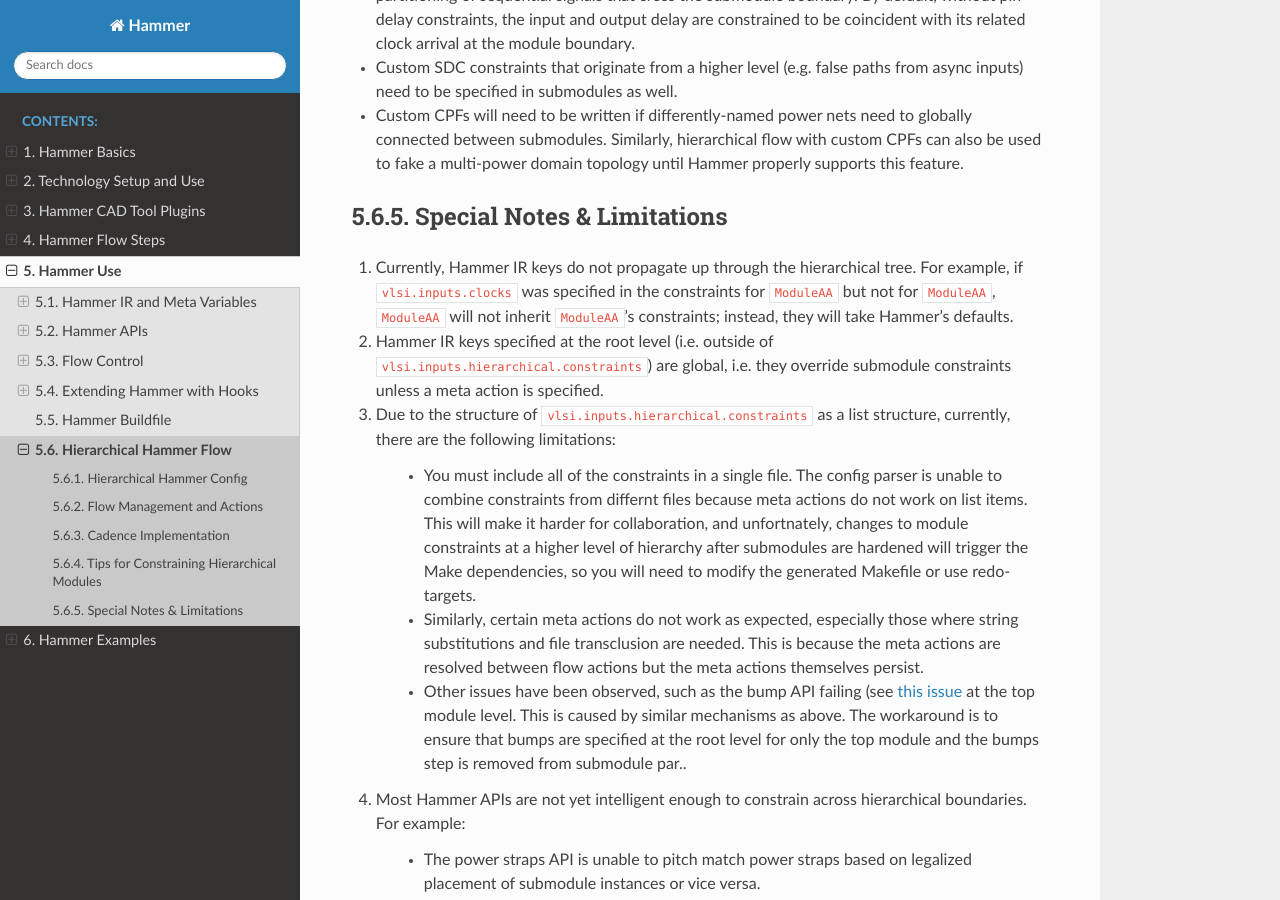
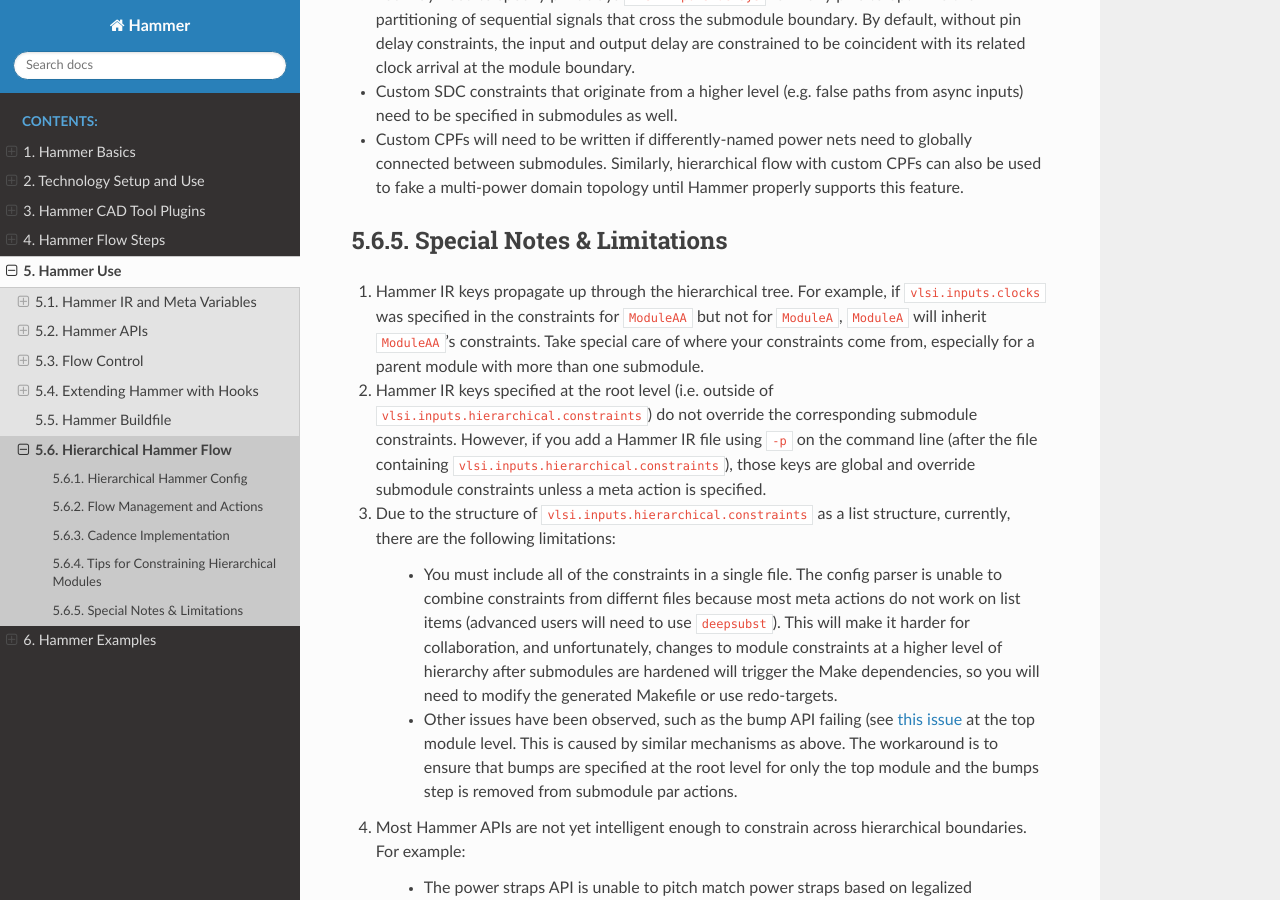
Before and after one commit to ucb-bar/hammer, a Sphinx documentation site: the page built from doc/Hammer-Use/Hierarchical.rst, in a window 1280 px wide and 900 px high, scrolled down 2252 px. Built offline with Sphinx 7.4.7 and the Read the Docs theme 2.0.0, drawn with Linux system fonts in a browser that asks for light colours; pages that are not in the unit, such as notebooks, are missing from menus; some of the changed text lies outside the part shown.

Commit message:
address Colin's comments

```diff
--- a/doc/Hammer-Use/Hierarchical.rst
+++ b/doc/Hammer-Use/Hierarchical.rst
@@ -67,7 +67,7 @@
 
 Currently, the hierarchical flow is implemented with the Cadence plugin using its Interface Logic Model (ILM) methodology. At the end of each submodule's place-and-route, an ILM is written as the hardened macro, which contains an abstracted view of its design and timing models only up to the first sequential element.
 
-ILMs are similar to LEFs and LIBs for traditional hard macros, except that at higher levels of hierarchy, the ILM instances are flattened at certain steps, such as those that perform timing analysis on the entire design.
+ILMs are similar to LEFs and LIBs for traditional hard macros, except that the interface logic is included in all views. This means that at higher levels of hierarchy, the ILM instances can be flattened at certain steps, such as those that perform timing analysis on the entire design, resulting in a more accurate picture of timing than a normal LIB would afford.
 
 Tips for Constraining Hierarchical Modules
 ------------------------------------------
@@ -87,17 +87,15 @@
 Special Notes & Limitations
 ---------------------------
 
-#. Currently, Hammer IR keys do not propagate up through the hierarchical tree. For example, if ``vlsi.inputs.clocks`` was specified in the constraints for ``ModuleAA`` but not for ``ModuleAA``, ``ModuleAA`` will not inherit ``ModuleAA``'s constraints; instead, they will take Hammer's defaults.
+#. Hammer IR keys propagate up through the hierarchical tree. For example, if ``vlsi.inputs.clocks`` was specified in the constraints for ``ModuleAA`` but not for ``ModuleA``, ``ModuleA`` will inherit ``ModuleAA``'s constraints. Take special care of where your constraints come from, especially for a parent module with more than one submodule.
 
-#. Hammer IR keys specified at the root level (i.e. outside of ``vlsi.inputs.hierarchical.constraints``) are global, i.e. they override submodule constraints unless a meta action is specified.
+#. Hammer IR keys specified at the root level (i.e. outside of ``vlsi.inputs.hierarchical.constraints``) do not override the corresponding submodule constraints. However, if you add a Hammer IR file using ``-p`` on the command line (after the file containing ``vlsi.inputs.hierarchical.constraints``), those keys are global and override submodule constraints unless a meta action is specified.
 
 #. Due to the structure of ``vlsi.inputs.hierarchical.constraints`` as a list structure, currently, there are the following limitations:
 
-    * You must include all of the constraints in a single file. The config parser is unable to combine constraints from differnt files because meta actions do not work on list items. This will make it harder for collaboration, and unfortnately, changes to module constraints at a higher level of hierarchy after submodules are hardened will trigger the Make dependencies, so you will need to modify the generated Makefile or use redo-targets.
+    * You must include all of the constraints in a single file. The config parser is unable to combine constraints from differnt files because most meta actions do not work on list items (advanced users will need to use ``deepsubst``). This will make it harder for collaboration, and unfortunately, changes to module constraints at a higher level of hierarchy after submodules are hardened will trigger the Make dependencies, so you will need to modify the generated Makefile or use redo-targets.
 
-    * Similarly, certain meta actions do not work as expected, especially those where string substitutions and file transclusion are needed. This is because the meta actions are resolved between flow actions but the meta actions themselves persist.
-
-    * Other issues have been observed, such as the bump API failing (see `this issue <https://github.com/ucb-bar/hammer/issues/401>`_ at the top module level. This is caused by similar mechanisms as above. The workaround is to ensure that bumps are specified at the root level for only the top module and the bumps step is removed from submodule par..
+    * Other issues have been observed, such as the bump API failing (see `this issue <https://github.com/ucb-bar/hammer/issues/401>`_ at the top module level. This is caused by similar mechanisms as above. The workaround is to ensure that bumps are specified at the root level for only the top module and the bumps step is removed from submodule par actions.
 
 #. Most Hammer APIs are not yet intelligent enough to constrain across hierarchical boundaries. For example:
 
```
